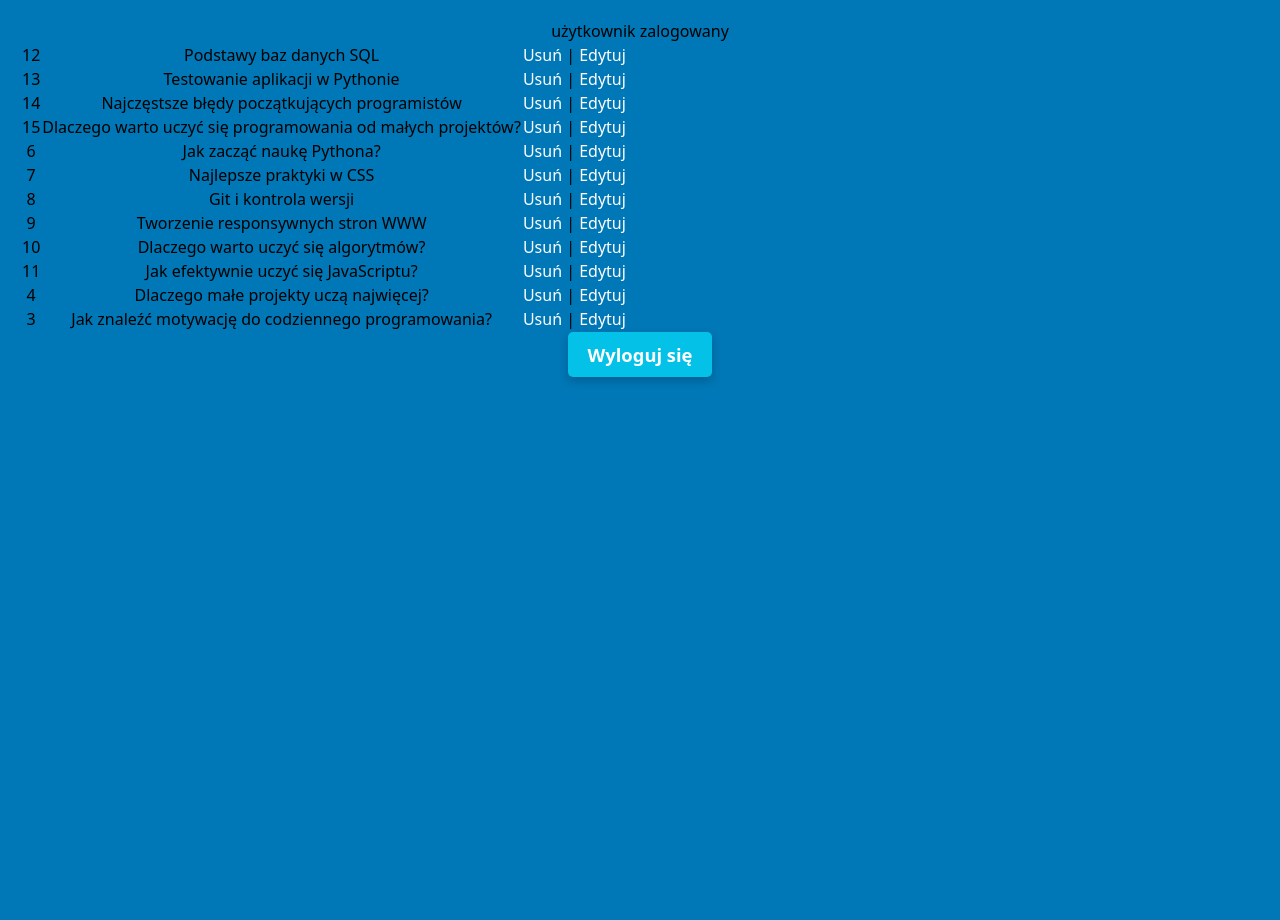
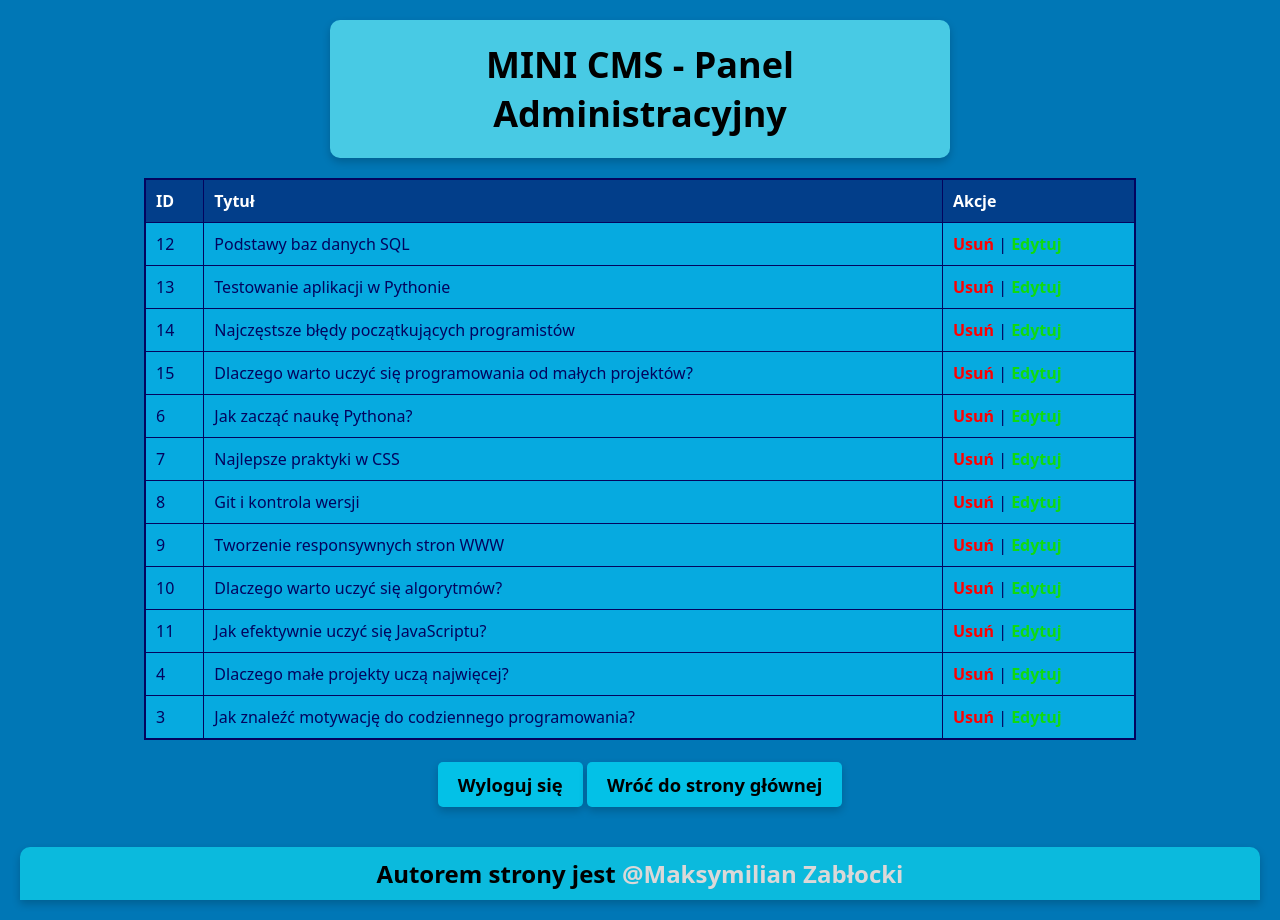
Before and after one commit to meks990/MINI_CMS_BLOG, a PHP site: page /admin.php in a window 1280 px wide. Before the commit the page ends 383 px from the top, so only its background shows below. Run offline with PHP 8.4, Linux system fonts and the light colour scheme; the visitor is signed in with stand-in values (Sample User, id 1); data comes from the database, SQL or seed files in the repository; both versions use the stored data as it was after the commit.

Commit message:
Add files via upload

```diff
--- a/MINI_CMS/admin.php
+++ b/MINI_CMS/admin.php
@@ -13,25 +13,35 @@
         if (!isset($_SESSION['loggedin']) || $_SESSION['loggedin'] !== true) {
             header('Location: login.php');
             exit();
-        }else {
-            echo "użytkownik zalogowany";
         }
     ?>
-    <table>
+    <div class="blogHeader">
+        <h1>MINI CMS - Panel Administracyjny</h1>
+    </div>
+    <table class="adminPanel">
+        <thead>
+            <tr>
+                <th>ID</th>
+                <th>Tytuł</th>
+                <th>Akcje</th>
+            </tr>
         <?php
             $result = mysqli_query($con, "SELECT * FROM posts ORDER BY created_at DESC");
             while ($row = mysqli_fetch_assoc($result)) {
                 echo "<tr>";
                 echo "<td>" . htmlspecialchars($row['id']) . "</td>";
                 echo "<td>" . htmlspecialchars($row['title']) . "</td>";
-                echo "<td> <a href='delete.php?id=".$row['id']."'>Usuń</a> | <a href='edit.php?id=".$row['id']."'>Edytuj</a></td>";
+                echo "<td> <a class='delete' href='delete.php?id=".$row['id']."'>Usuń</a> | <a class='edit' href='edit.php?id=".$row['id']."'>Edytuj</a></td>";
                 echo "</tr>";
             }
             mysqli_close($con);
         ?>
     </table>
-    <form method="POST">
-    <button type="submit" name="logout"><a href="logout.php">Wyloguj się</a></button>
-    </form>
+    <br>
+    <a href="logout.php"><button name="logout">Wyloguj się</button></a>
+    <a href="index.php"><button>Wróć do strony głównej</button></a>
+    <footer>
+        <h2>Autorem strony jest <a href="https://github.com/meks990">@Maksymilian Zabłocki</a></h2>
+    </footer>
 </body>
 </html>
--- a/MINI_CMS/style.css
+++ b/MINI_CMS/style.css
@@ -4,6 +4,16 @@
     padding: 0;
     box-sizing: border-box;
 }
+body {
+    opacity: 0;
+    animation: fadeIn 0.2s ease-in-out forwards;
+}
+
+@keyframes fadeIn {
+    from { opacity: 0; }
+    to { opacity: 1; }
+}
+
 body {
     background-color: #0077b6;
     margin: 20px;
@@ -29,7 +39,7 @@ a {
 }
 .postContainer {
     background-color: #06aae0;
-    width: 50%;
+    width: 55%;
     padding: 15px;
     margin: 0 auto 20px auto;
     border-radius: 10px;
@@ -42,6 +52,7 @@ a {
     padding: 10px;
     border-radius: 5px;
     margin-bottom: 10px;
+    color: white;
 }
 .postHeader a {
     color: white;
@@ -69,16 +80,31 @@ h1{
     font-size: 115%;
     margin-top: 20px;
 }
-.addPostButton a{
+button a{
     color: black;
 }
-.addPostButton:hover{
+button:hover{
     background-color: #48cae4ff;
     transition: 0.3s ease-in-out all;
+    font-size: 120%;
 }
 .postContent{
     overflow: hidden;
     height: 125px;
+    background-color: #05bdfa;
+    border: 1px solid #05bdfa;
+    box-shadow: 0 4px 8px rgba(0, 0, 0, 0.2);
+    border-radius: 5px;
+    padding: 10px;
+    color: black;
+}
+.postContent2{
+    background-color: #05bdfa;
+    border: 1px solid #05bdfa;
+    box-shadow: 0 4px 8px rgba(0, 0, 0, 0.2);
+    border-radius: 5px;
+    padding: 10px;
+    color: black;
 }
 .loginForm {
     background-color: #06aae0;
@@ -113,15 +139,115 @@ button{
     font-size: 115%;
     font-weight: bold;
 }
-/*
-Kolory z których będziesz mógł korzystać w przyszłości:
-    --deep-twilight: #03045eff;
-    --french-blue: #023e8aff;
-    --bright-teal-blue: #0077b6ff;
-    --blue-green: #0096c7ff;
-    --turquoise-surf: #00b4d8ff;
-    --sky-aqua: #48cae4ff;
-    --frosted-blue: #90e0efff;
-    --frosted-blue-2: #ade8f4ff;
-    --light-cyan: #caf0f8ff;
-*/
+.adminPanel {
+    width: 80%;
+    margin: 0 auto;
+    border-collapse: collapse;
+    border: 2px solid #03045eff;
+    color: #03045eff;
+}
+.adminPanel tr{
+    background-color: #06aae0;
+}
+.adminPanel th, .adminPanel td {
+    border: 1px solid #03045eff;
+    padding: 10px;
+    text-align: left;
+}
+.adminPanel th {
+    background-color: #023e8aff;
+    color: white;
+}
+.adminPanel tr:hover{
+    background-color: #90e0efff;
+    transition: 0.3s ease-in-out all;
+    font-size: 110%;
+    font-weight: bold;
+}
+.edit{
+    color: rgb(16, 218, 16);
+    font-weight: bold;
+}
+.delete{
+    color: red;
+    font-weight: bold;
+}
+.delete:hover, .edit:hover{
+    font-size: 110%;
+    color: #03045e;
+    transition: 0.3s ease-in-out all;
+}
+.blogForm {
+    background-color: #06aae0;
+    width: 50%;
+    padding: 20px;
+    margin: 0 auto 20px auto;
+    border-radius: 10px;
+    box-shadow: 0 4px 8px rgba(0,0,0,0.2);
+    text-align: left;
+    color: #03045e;
+}
+textarea {
+    width: 100%;
+    max-width: 100%;
+    min-width: 100%;
+    box-sizing: border-box;
+    padding: 15px;
+    border-radius: 8px;
+    border: 1px solid #ccc;
+    background: #f0f9ff;
+    font-size: 16px;
+    box-shadow: 0 4px 8px rgba(0, 0, 0, 0.2);
+    resize: vertical;
+}
+footer{
+    background-color: rgb(11, 186, 221);
+    padding: 10px;
+    width: 100%;
+    margin-top: 40px;
+    border-radius: 10px;
+    border-bottom-left-radius: 0px;
+    border-bottom-right-radius: 0px;
+    box-shadow: 0 4px 8px rgba(0, 0, 0, 0.2);
+    bottom: 0;
+    text-align: center;
+
+}
+footer a{
+    color: rgb(219, 216, 216);
+    font-weight: bold;
+
+}
+footer a:hover{
+    color: white;
+    font-size: 110%;
+    transition: 0.3s ease-in-out all;
+
+}
+.postDate{
+    font-size: 14px;
+    color: #023e8aff;
+    font-weight: bold;
+    margin-top: 10px;
+}
+.searchInput{
+    width: 30%;
+    padding: 8px;
+    margin-bottom: 20px;
+    border: 1px solid #ccc;
+    border-radius: 4px;
+    box-shadow: 0 4px 8px rgba(0, 0, 0, 0.2);
+}
+img{
+    width: 32px;
+    height: 32px;
+}
+.searchButton{
+    padding: 8px 16px;
+    margin-left: 10px;
+    border: none;
+    border-radius: 4px;
+    background-color: #00b4d8ff;
+    color: white;
+    cursor: pointer;
+}
```
Also changed, not shown: MINI_CMS/addpost.php (+11 -2 lines), MINI_CMS/blog.sql (added, +115 -0 lines), MINI_CMS/edit.php (+10 -3 lines), MINI_CMS/index.php (+23 -3 lines), MINI_CMS/login.php (+20 -7 lines), MINI_CMS/post.php (+9 -0 lines), MINI_CMS/search.png (added).
